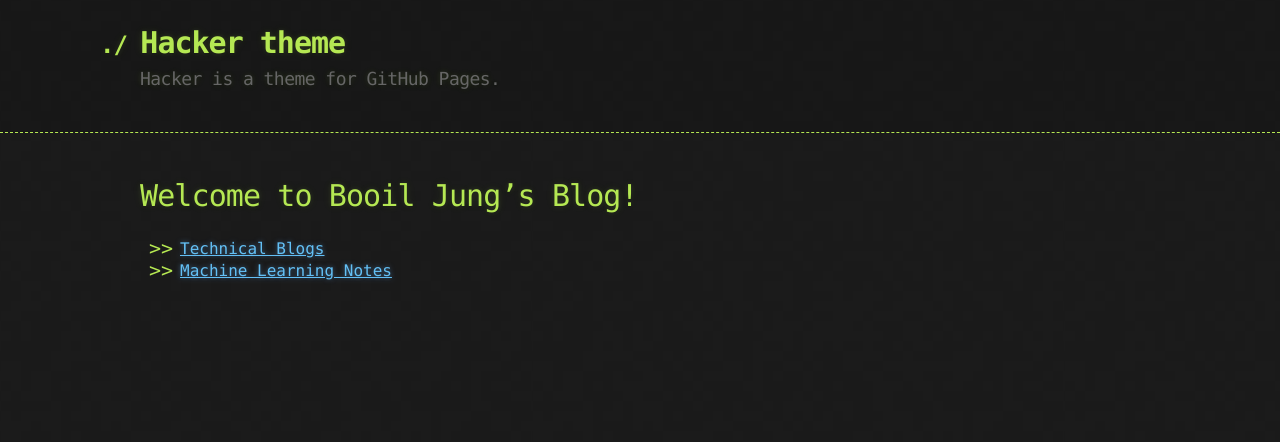
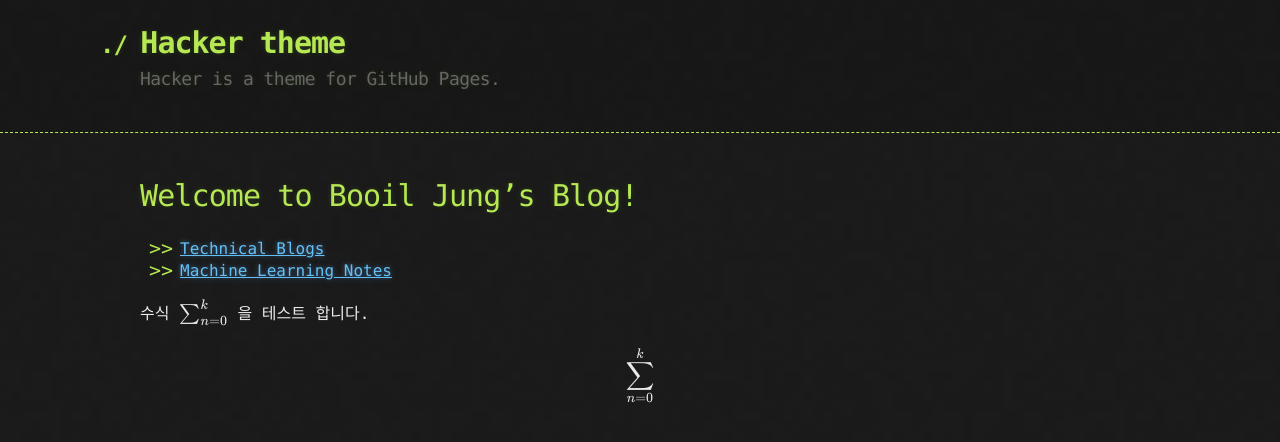
Before and after one commit to booiljung/xxxxx, a Jekyll site: the page built from index.md, in a window 1280 px wide. Shown: the top 442 px of the page. Built offline with Jekyll 4.4.1, drawn with Linux system fonts in a browser that asks for light colours; our own code applies the rules of GitHub Pages for plain Markdown files; formulas are drawn with MathJax 3.

Commit message:
test latex

```diff
--- a/index.md
+++ b/index.md
@@ -2,3 +2,8 @@
 
 * [Technical Blogs](./technical_blogs/index.md)
 * [Machine Learning Notes](./machine_learning_notes/index.md)
+
+
+수식 $\sum_{n=0}^k$ 을 테스트 합니다.
+
+$$\sum_{n=0}^k$$
```
